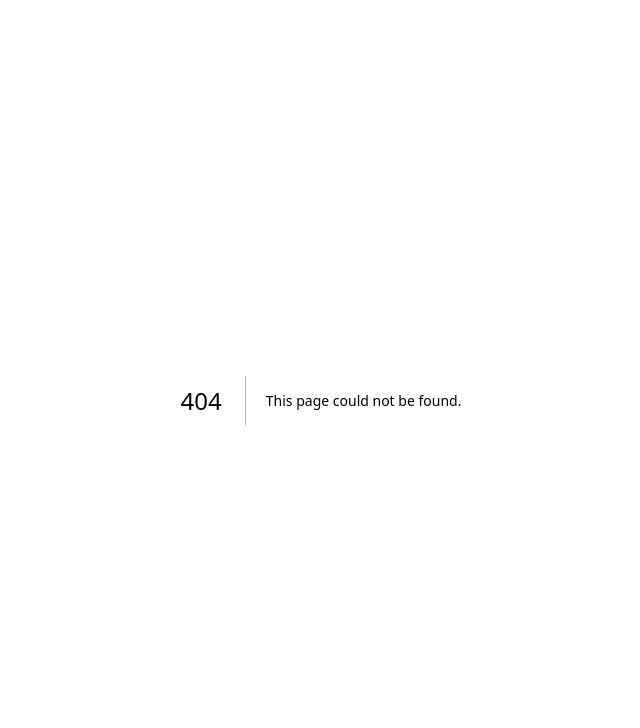
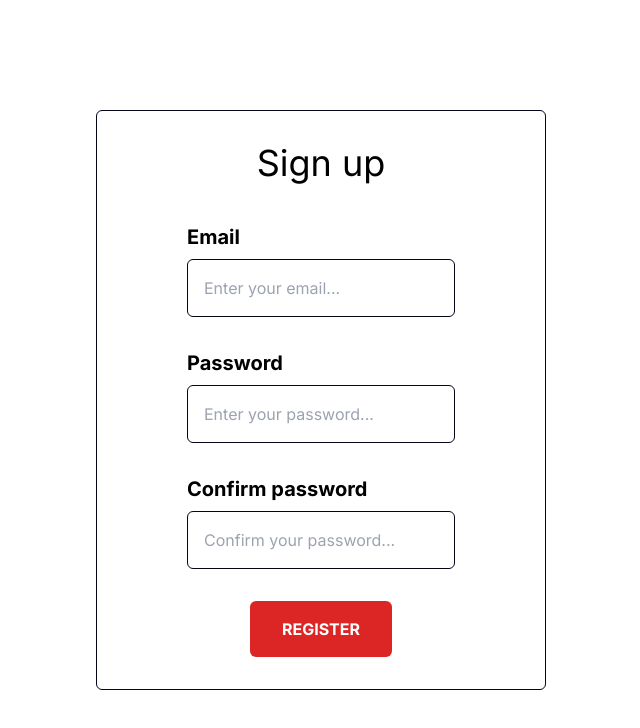
Before and after one commit to muhammeddevops/osman-telecom, a Next.js app: page /register in a window 1280 px wide. Before the commit this address had no page. Shown: the top 728 px of the page, without its empty margins (319-959 px from the left). Built offline with nearby package versions, Linux system fonts and the light colour scheme.

Commit message:
feat:creates register form and adds logic

```diff
--- a/src/app/admin/page.jsx
+++ b/src/app/admin/page.jsx
@@ -1,4 +1,4 @@
-import LoginForm from '@/components/LoginForm';
+import LoginForm from "@/components/LoginForm";
 
 export default function AdminPage() {
   // Logged in
--- /dev/null
+++ b/src/app/register/page.jsx
@@ -0,0 +1,9 @@
+import RegisterForm from "@/components/RegisterForm";
+
+export default function RegisterPage() {
+  return (
+    <main className="flex justify-center items-center h-screen">
+      <RegisterForm />
+    </main>
+  );
+}
--- /dev/null
+++ b/src/components/RegisterForm.jsx
@@ -0,0 +1,113 @@
+"use client";
+
+import { useState } from "react";
+
+export default function RegisterForm() {
+  const [form, setForm] = useState({
+    email: "",
+    password: "",
+    confirmPassword: "",
+  });
+
+  console.log(form);
+
+  const handleChange = (e) => {
+    const { name, value } = e.target;
+
+    setForm({ ...form, [name]: value });
+  };
+
+  const handleSubmit = async (e) => {
+    e.preventDefault();
+    if (form.password !== form.confirmPassword) {
+      console.log("passwords dont match!");
+      return;
+    }
+
+    try {
+      const res = await fetch("/api/auth/register", {
+        method: "POST",
+        headers: {
+          "Content-Type": "application/json",
+        },
+        body: JSON.stringify({
+          email,
+          password,
+        }),
+      });
+      res.status === 201 &&
+        router.push("/dashboard/login?success=Account has been created");
+    } catch (err) {
+      //   setError(err);
+      //   console.log(err);
+    }
+  };
+  return (
+    <div className="flex flex-col justify-center items-center gap-10 border border-slate-950 p-8 rounded-md">
+      <h1 className="text-center text-4xl">Sign up</h1>
+      <form
+        onSubmit={handleSubmit}
+        className="flex flex-col gap-8 justify-center items-center w-96"
+      >
+        <div className="form-group">
+          <label htmlFor="email" className="form-label">
+            Email
+          </label>
+
+          <input
+            id="email"
+            type="text"
+            name="email"
+            placeholder="Enter your email..."
+            required
+            className="form-input"
+            onChange={handleChange}
+          />
+        </div>
+
+        <div className="form-group">
+          <label
+            htmlFor="password"
+            className="form-label"
+            onChange={handleChange}
+          >
+            Password
+          </label>
+
+          <input
+            id="password"
+            type="password"
+            name="password"
+            placeholder="Enter your password..."
+            required
+            className="form-input"
+            onChange={handleChange}
+          />
+        </div>
+
+        <div className="form-group">
+          <label htmlFor="confirm-password" className="form-label">
+            Confirm password
+          </label>
+
+          <input
+            id="confirm-password"
+            type="password"
+            name="confirmPassword"
+            placeholder="Confirm your password..."
+            required
+            className="form-input"
+            onChange={handleChange}
+          />
+        </div>
+
+        <button
+          type="submit"
+          className="font-bold uppercase bg-red-600 text-white px-8 py-4 rounded-md"
+        >
+          Register
+        </button>
+      </form>
+    </div>
+  );
+}
```
